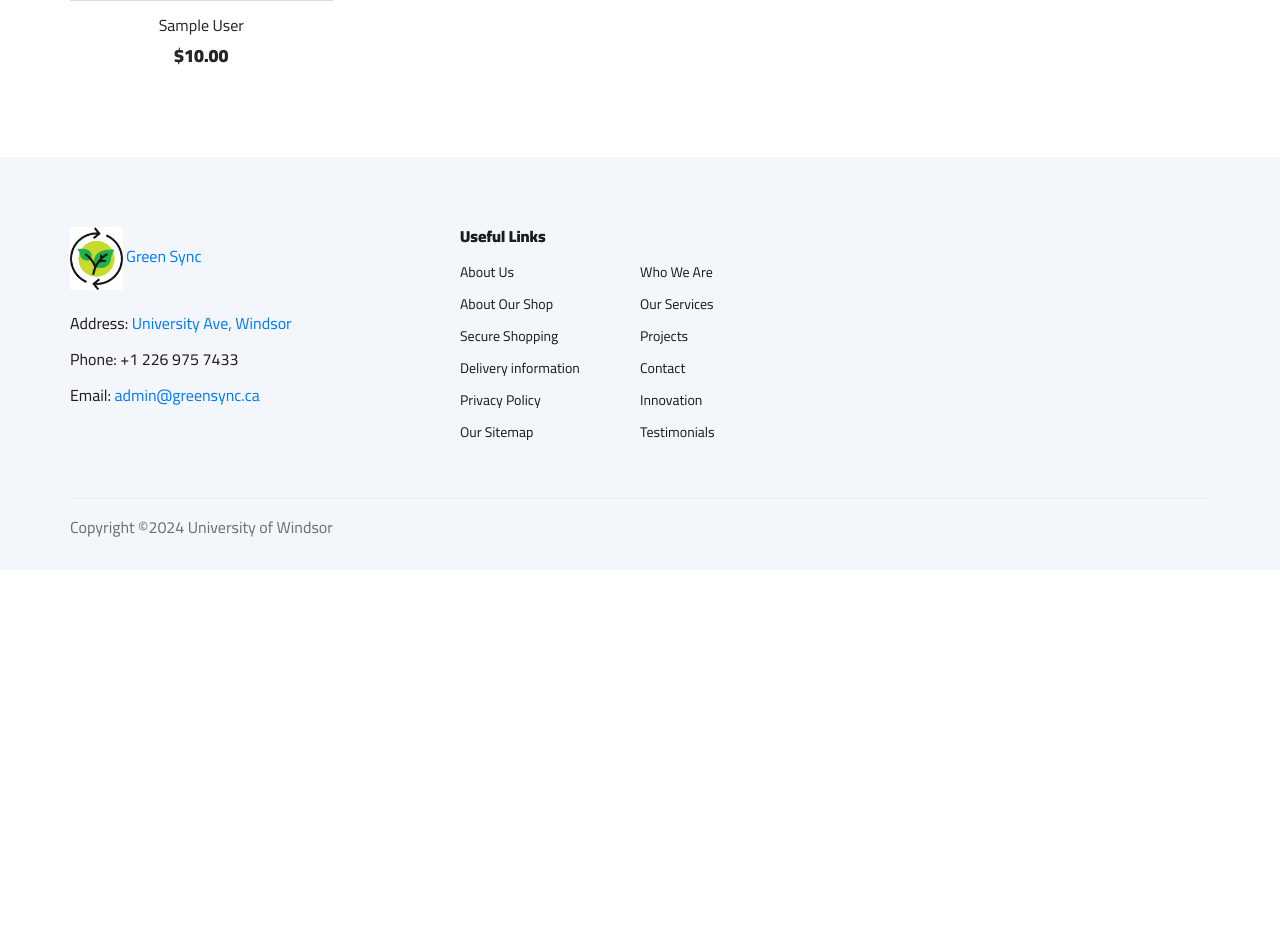
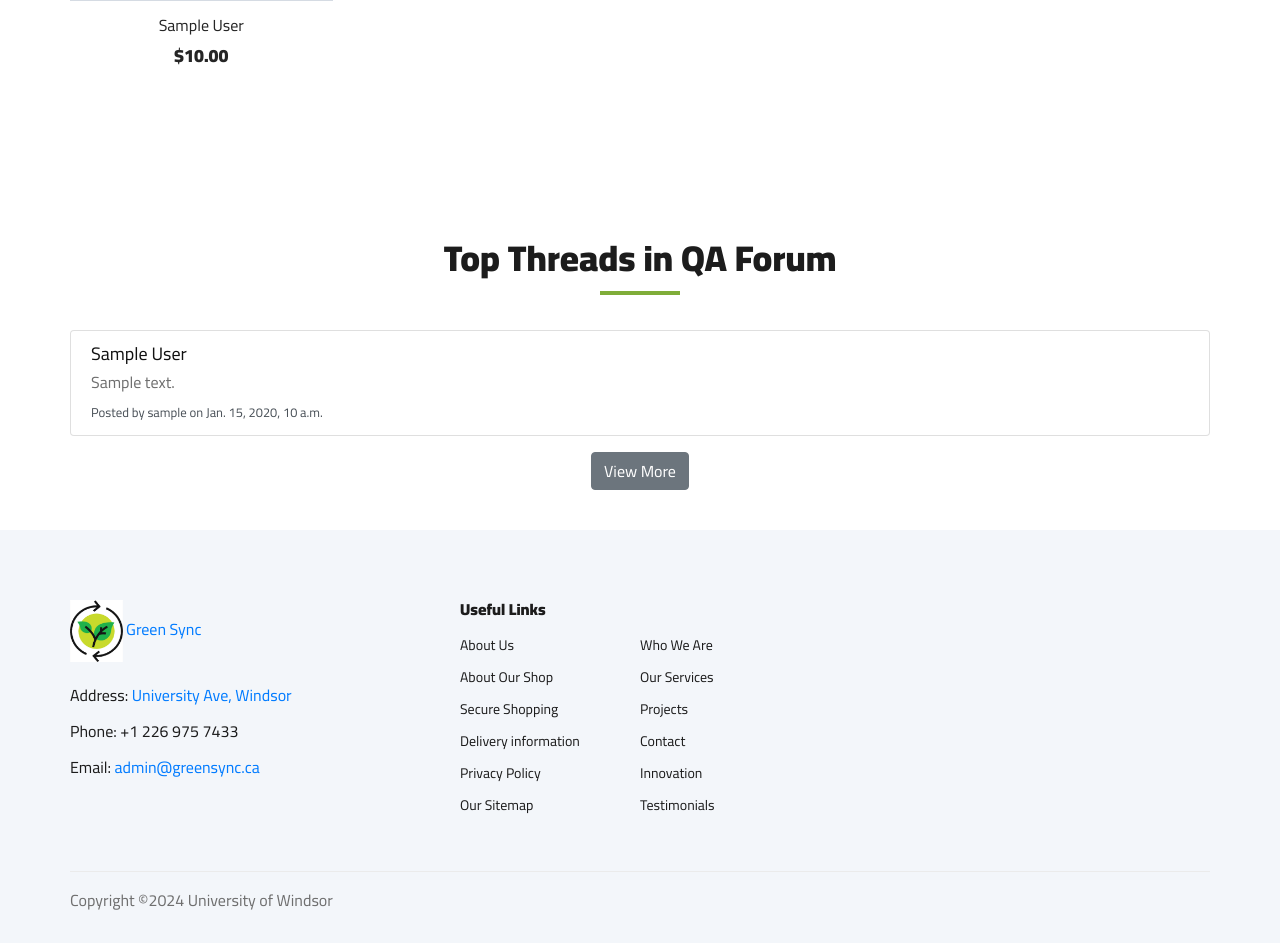
Before and after one commit to sundarrr/GreenSync, a Django app: page /dashboard in a window 1280 px wide. Shown: the part 2208-3151 px from the top of the page. Before the commit the page ends 2745 px from the top, so only its background shows below. Run offline with Django 5.2, Linux system fonts and the light colour scheme; tables that the repository leaves empty hold one stand-in row (values such as "Sample post"); grey boxes marked "Sample" are stand-in pictures; some libraries are stand-ins or nearby versions.

Commit message:
features/v2 | Added cancel popup and qa-forum threads

```diff
--- a/userPortal/templates/ecom/v2/base/home.html
+++ b/userPortal/templates/ecom/v2/base/home.html
@@ -2,14 +2,13 @@
 
 {% include 'ecom/v2/base/side_nav.html' %}
 
-<!-- Categories Section Begin -->
 <section class="categories">
     <div class="container">
         <div class="row">
             <div class="col-lg-12">
                 <div class="categories__slider owl-carousel">
                     {% for category in categories %}
-                    <div class="categories__item set-bg" data-setbg="{{  category.category_image.url }}">
+                    <div class="categories__item set-bg" data-setbg="{{ category.category_image.url }}">
                         <h5><a href="/search?category={{ category.name }}">{{ category.name }}</a></h5>
                     </div>
                     {% endfor %}
@@ -18,9 +17,7 @@
         </div>
     </div>
 </section>
-<!-- Categories Section End -->
 
-<!-- Top Registered Events Section Begin -->
 <section class="featured spad">
     <div class="container">
         <div class="row">
@@ -60,9 +57,7 @@
         </div>
     </div>
 </section>
-<!-- Top Registered Events Section End -->
 
-<!-- Featured Section Begin -->
 <section class="featured spad">
     <div class="container">
         <div class="row">
@@ -85,7 +80,7 @@
             {% for product in category.product_set.all %}
             <div class="col-lg-3 col-md-4 col-sm-6 mix {{ category.name }}">
                 <div class="featured__item">
-                    <div class="featured__item__pic set-bg" data-setbg="{{  product.product_image.url }}">
+                    <div class="featured__item__pic set-bg" data-setbg="{{ product.product_image.url }}">
                         <ul class="featured__item__pic__hover">
                             <li><a href="#"><i class="fa fa-heart"></i></a></li>
                             <li><a href="#"><i class="fa fa-retweet"></i></a></li>
@@ -103,6 +98,29 @@
         </div>
     </div>
 </section>
-<!-- Featured Section End -->
+
+<section class="featured spad">
+    <div class="container">
+        <div class="row">
+            <div class="col-lg-12">
+                <div class="section-title">
+                    <h2>Top Threads in QA Forum</h2>
+                </div>
+                <div class="list-group">
+                    {% for thread in top_threads %}
+                    <a href="{% url 'post-detail' thread.pk %}" class="list-group-item list-group-item-action">
+                        <h5 class="mb-1">{{ thread.title }}</h5>
+                        <p class="mb-1">{{ thread.content|truncatewords:20 }}</p>
+                        <small>Posted by {{ thread.author.user.username }} on {{ thread.date_posted }}</small>
+                    </a>
+                    {% endfor %}
+                </div>
+                <div class="mt-3 text-center">
+                    <a href="{% url 'blog-home' %}" class="btn btn-secondary">View More</a>
+                </div>
+            </div>
+        </div>
+    </div>
+</section>
 
 {% include 'ecom/v2/base/js.html' %}
--- a/userPortal/views.py
+++ b/userPortal/views.py
@@ -573,10 +573,12 @@ def edit_profile_view(request):
 def dashboard(request):
     categories = models.Category.objects.all()
     top_events = Event.objects.annotate(num_registrations=Count('eventmember')).order_by('-num_registrations')[:4]
+    top_threads = Post.objects.order_by('-date_posted')[:3]
 
     context = {
         'categories': categories,
         'top_events': top_events,
+        'top_threads': top_threads,
     }
     return render(request, 'ecom/v2/home/user-dashboard.html', context)
 
```
Also changed, not shown: userPortal/templates/ecom/v2/home/events.html (+27 -1 lines), userPortal/static/js/cancel_popup.js (added).
